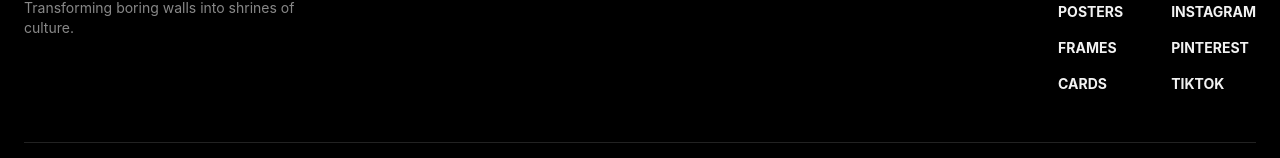
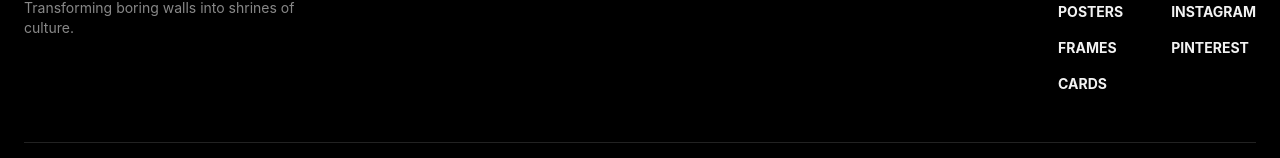
Before and after one commit to mukundpai/OGS, a React (Vite) app in the folder frontend/: page /login in a window 1280 px wide. Shown: the part 902-1060 px from the top of the page. Built offline with nearby package versions, Linux system fonts and the light colour scheme.

Commit message:
Add standard root favicon.ico to public folder and index.html headers

```diff
--- a/frontend/index.html
+++ b/frontend/index.html
@@ -4,6 +4,8 @@
 <head>
   <meta charset="UTF-8" />
   <link rel="icon" type="image/png" href="/og-favicon.png" />
+  <link rel="shortcut icon" type="image/x-icon" href="/favicon.ico" />
+
   <meta name="viewport" content="width=device-width, initial-scale=1.0" />
   <title>OG LABS</title>
 </head>
--- a/frontend/src/components/Footer.jsx
+++ b/frontend/src/components/Footer.jsx
@@ -20,7 +20,6 @@
                             <li className="text-gray font-mono text-xs mb-2">SOCIAL</li>
                             <li><a href="#">INSTAGRAM</a></li>
                             <li><a href="#">PINTEREST</a></li>
-                            <li><a href="#">TIKTOK</a></li>
                         </ul>
                     </div>
                 </div>
```
Also changed, not shown: 1 other file (tests, documents, lock files or other folders).
